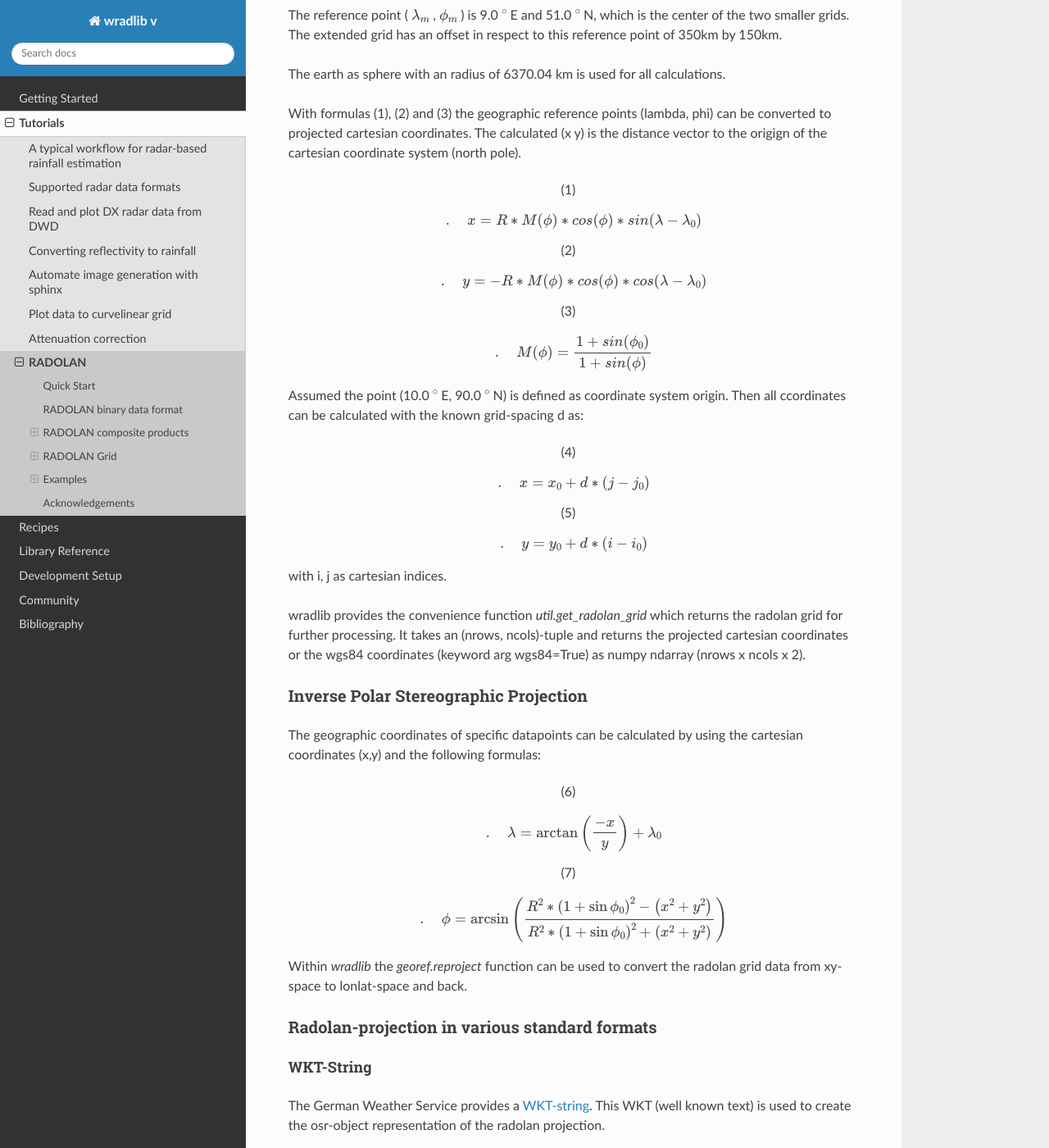
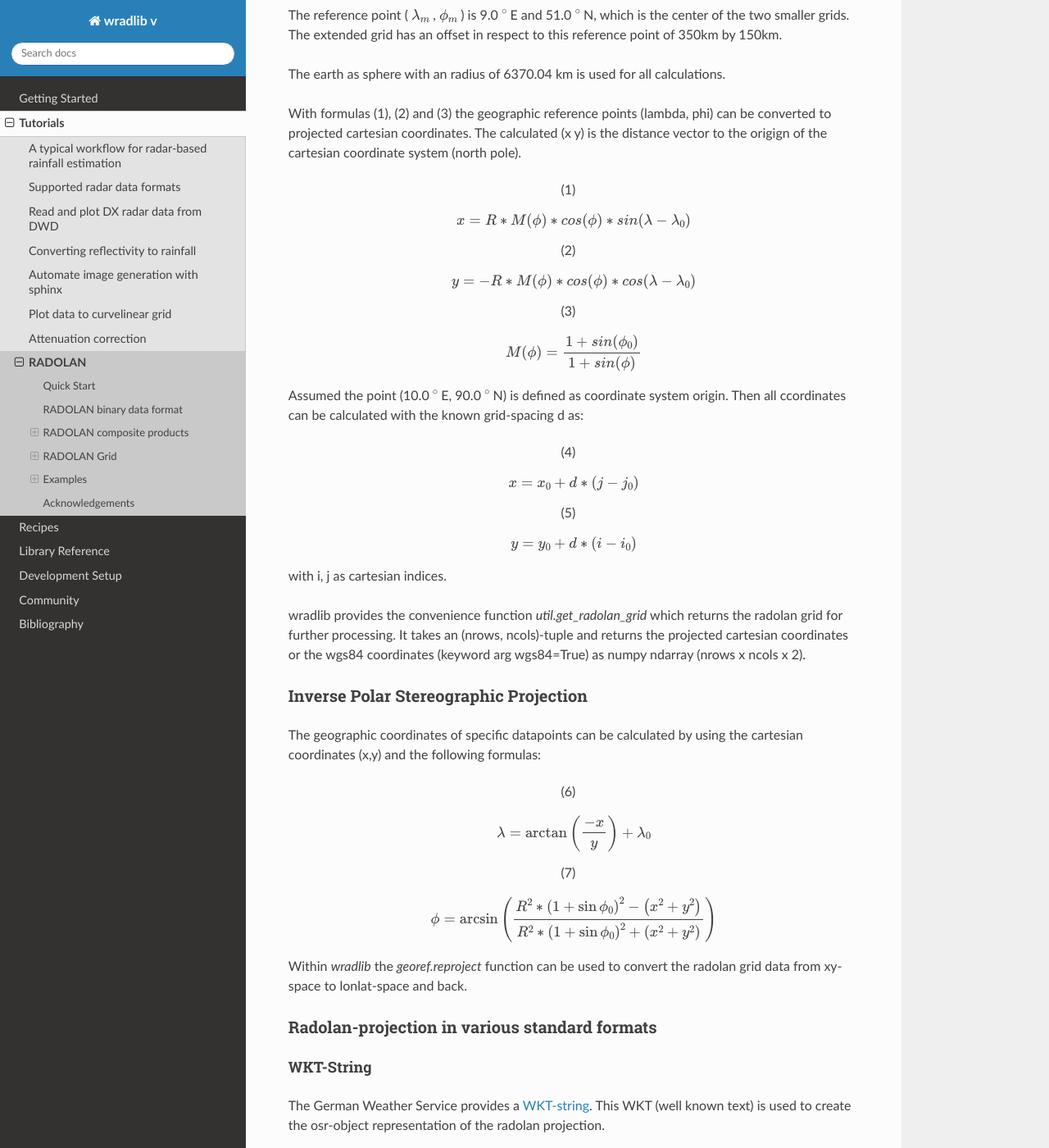
Before and after one commit to wradlib/wradlib-docs, a Sphinx documentation site: the page built from source/tutorial_radolan_format.rst, in a window 1280 px wide and 1400 px high, scrolled down 4500 px. Shown: the whole window at 82% size. Built offline with Sphinx 7.4.7 and the Read the Docs theme 2.0.0, drawn with Linux system fonts in a browser that asks for light colours; formulas are drawn with MathJax 3; some of the changed text lies outside the part shown.

Commit message:
DOC: minor fixes and changes in RADOLAN tutorial

```diff
--- a/source/tutorial_radolan_format.rst
+++ b/source/tutorial_radolan_format.rst
@@ -203,22 +203,22 @@ The earth as sphere with an radius of 6370.04 km is used for all calculations.
 
 With formulas (1), (2) and (3) the geographic reference points (lambda, phi) can be converted to projected cartesian coordinates. The calculated (x y) is the distance vector to the origign of the cartesian coordinate system (north pole).
 
-.. math::  .\quad x = R * M(\phi) * cos(\phi) * sin(\lambda - \lambda_0)
+.. math::  x = R * M(\phi) * cos(\phi) * sin(\lambda - \lambda_0)
    :label: f1
 
-.. math::  .\quad y = -R * M(\phi) * cos(\phi) * cos(\lambda - \lambda_0)
+.. math::  y = -R * M(\phi) * cos(\phi) * cos(\lambda - \lambda_0)
    :label: f2
 
-.. math::  .\quad M(\phi) =  \frac {1 + sin(\phi_0)} {1 + sin(\phi)}
+.. math::  M(\phi) =  \frac {1 + sin(\phi_0)} {1 + sin(\phi)}
    :label: f3
 
 
 Assumed the point (10.0 :math:`^{\circ}` E, 90.0 :math:`^{\circ}` N) is defined as coordinate system origin. Then all ccordinates can be calculated with the known grid-spacing d as:
 
-.. math:: .\quad x = x_0 + d * (j - j_0)
+.. math:: x = x_0 + d * (j - j_0)
    :label: f4
 
-.. math:: .\quad y = y_0 + d * (i - i_0)
+.. math:: y = y_0 + d * (i - i_0)
    :label: f5
 
 with i, j as cartesian indices.
@@ -230,10 +230,10 @@ Inverse Polar Stereographic Projection
 
 The geographic coordinates of specific datapoints can be calculated by using the cartesian coordinates (x,y) and the following formulas:
 
-.. math::  .\quad \lambda = \arctan\left(\frac {-x} {y}\right) + \lambda_0
+.. math:: \lambda = \arctan\left(\frac {-x} {y}\right) + \lambda_0
    :label: f6
 
-.. math::  .\quad \phi = \arcsin\left(\frac {R^2 * \left(1 + \sin\phi_0\right)^2 - \left(x^2 + y^2\right)} {R^2 * \left(1 + \sin\phi_0\right)^2 + \left(x^2 + y^2\right)}\right)
+.. math:: \phi = \arcsin\left(\frac {R^2 * \left(1 + \sin\phi_0\right)^2 - \left(x^2 + y^2\right)} {R^2 * \left(1 + \sin\phi_0\right)^2 + \left(x^2 + y^2\right)}\right)
    :label: f7
 
 Within *wradlib* the `georef.reproject` function can be used to convert the radolan grid data from xy-space to lonlat-space and back.
@@ -248,7 +248,7 @@ The German Weather Service provides a `WKT-string <https://kunden.dwd.de/geoserv
 
 For the scale_factor the intersection of the projection plane with the earth sphere at 60.0 :math:`^{\circ}` N has to be taken into account:
 
-.. math::  .\quad scale\_factor = \frac {1 + \sin\left(60.^{\circ}\right)} {1 + \sin\left(90.^{\circ}\right)} = 0.93301270189
+.. math:: scale\_factor = \frac {1 + \sin\left(60.^{\circ}\right)} {1 + \sin\left(90.^{\circ}\right)} = 0.93301270189
    :label: f8
 
 Also, the PROJECTION["Stereographic_North_Pole"] isn't known within GDAL/OSR. It has to be changed to the known PROJECTION["polar_stereographic"].
```
Also changed, not shown: other parts of source/tutorial_radolan_format.rst (+1 -1 lines).
